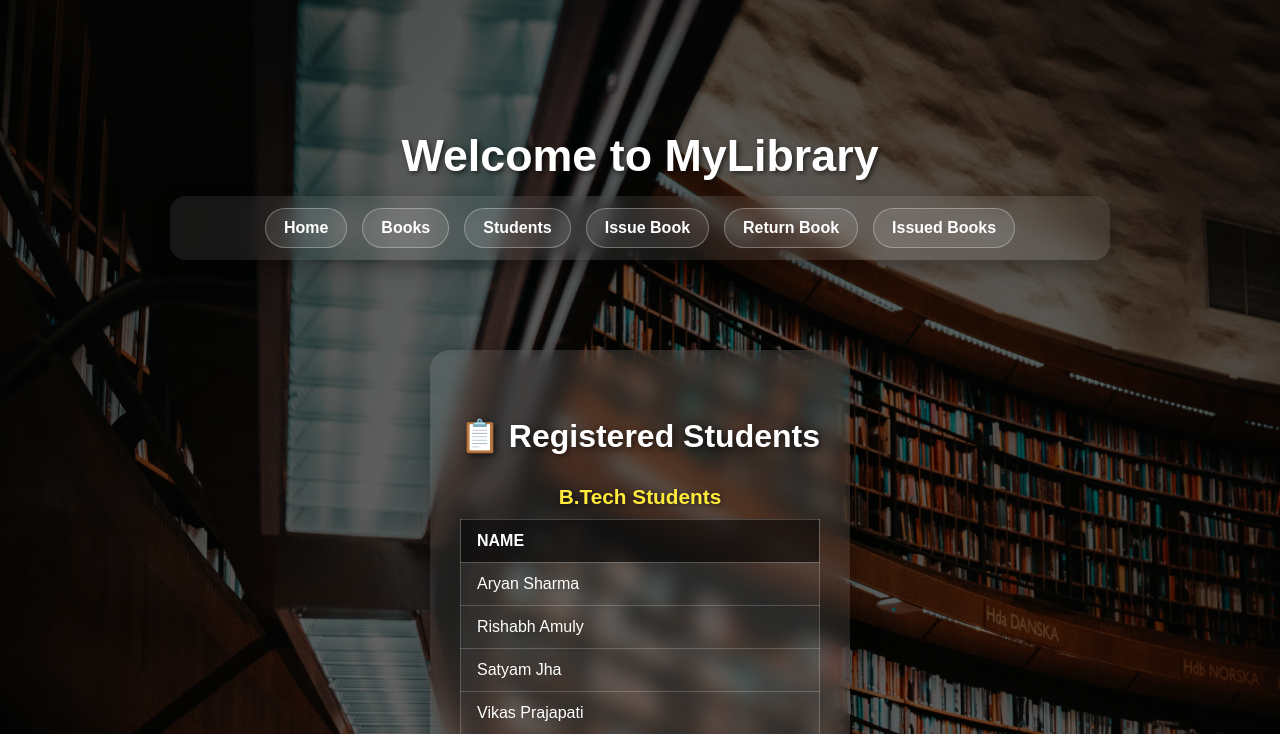
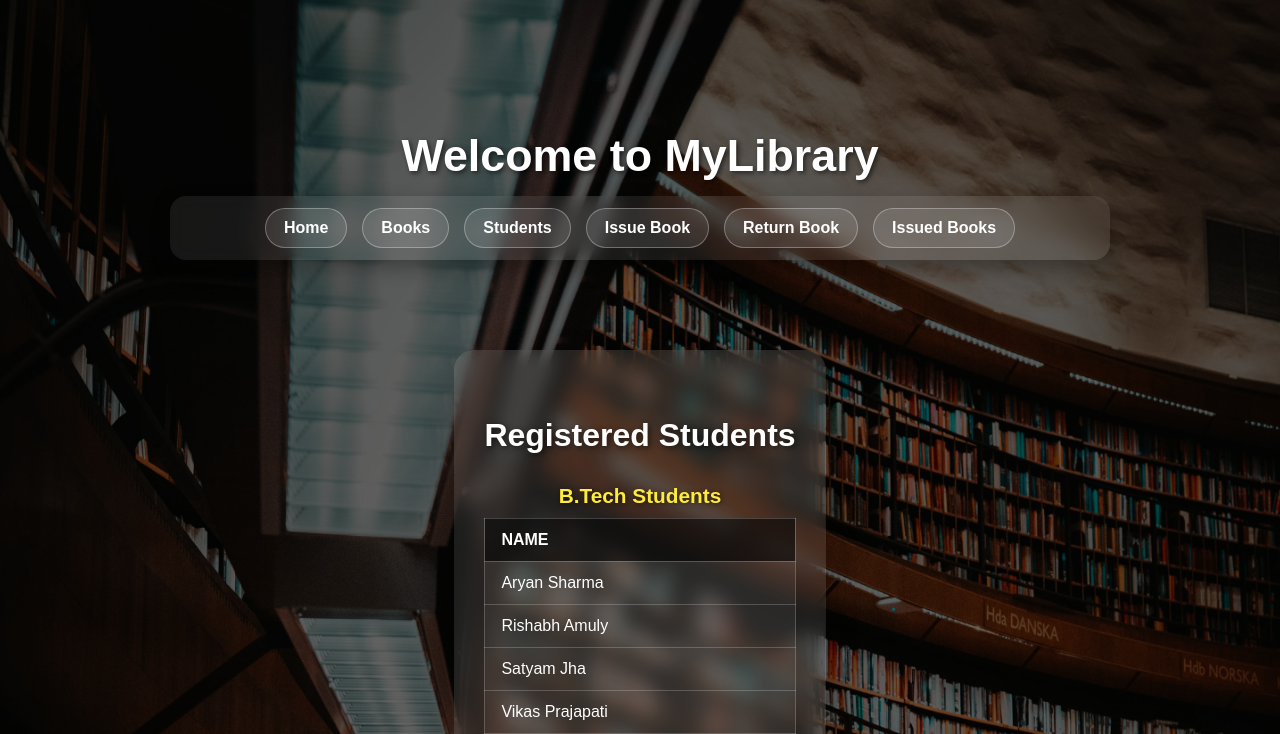
Before and after one commit to Vikasprajapat1602/L-M-S, a Django app: page /students/ in a window 1280 px wide. Shown: the top 734 px of the page. Run offline with Django 5.2, Linux system fonts and the light colour scheme.

Commit message:
update students heading

```diff
--- a/library/templates/library/students.html
+++ b/library/templates/library/students.html
@@ -4,7 +4,7 @@
 
 {% block content %}
 <div class="students-container">
-    <h2 class="students-heading">📋 Registered Students</h2>
+    <h2 class="students-heading">Registered Students</h2>
 
     <!-- B.Tech Students -->
     <div class="student-group">
```
